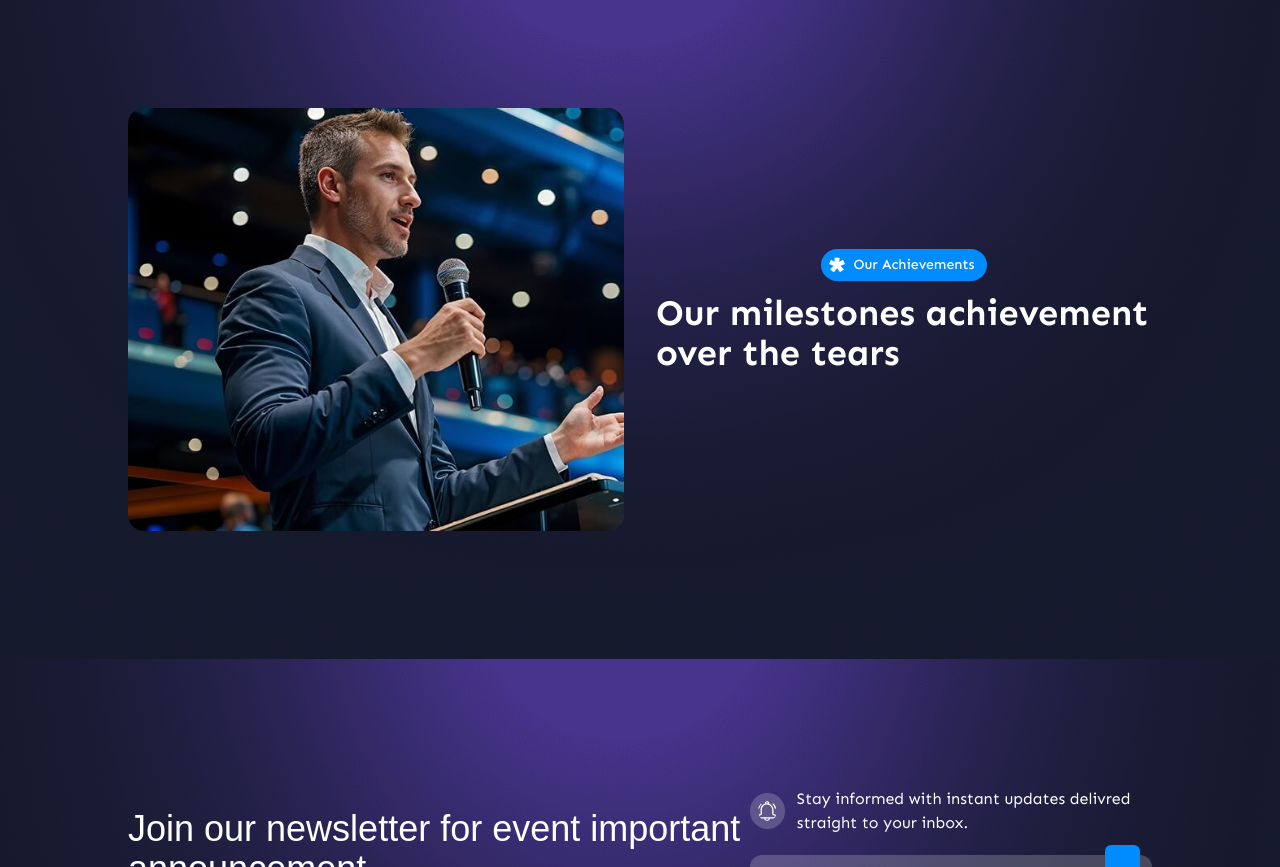
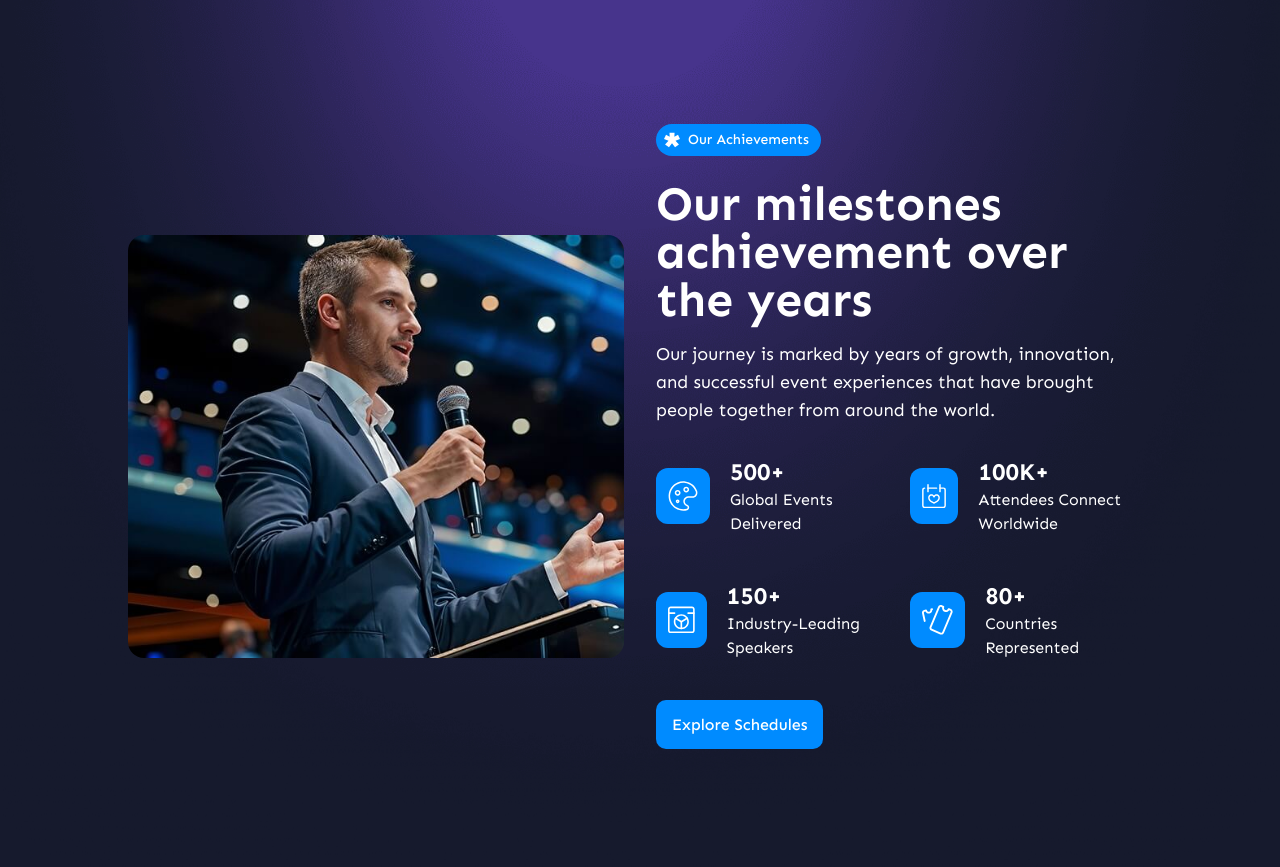
Before and after one commit to Jisap/Vite---Eventify, a React app: page /about in a window 1280 px wide. Shown: the part 3360-4227 px from the top of the page. Built offline with nearby package versions, Linux system fonts and the light colour scheme; some icons are missing; the HTML template or start-up script is replaced by a standard one; a web font is replaced by a local one.

Commit message:
feat: implement custom useCountUp hook and AnimatedNumber component to display achievement statistics on the About page

```diff
--- a/src/Components/Index/About/About.jsx
+++ b/src/Components/Index/About/About.jsx
@@ -1,5 +1,5 @@
 import { Icon } from "@iconify/react"
-import { Link, Links } from "react-router-dom"
+import { Link } from "react-router-dom"
 import { useState } from "react"
 import Circletext from "../../Circletext/Circletext"
 import Mainbtn from "../../Buttons/Mainbtn"
--- /dev/null
+++ b/src/Components/hooks/useCountup.js
@@ -0,0 +1,23 @@
+import { useEffect, useRef, useState } from "react";
+
+export const useCountUp = (end, duration = 2) => {
+  const [count, setCount] = useState(0);
+  const ref = useRef(null);
+
+  useEffect(() => {
+    const startTime = performance.now();
+    const step = (currentTime) => {
+      const elapsed = (currentTime - startTime) / (duration * 1000);
+      if (elapsed < 1) {
+        setCount(Math.floor(elapsed * end));
+        ref.current = requestAnimationFrame(step);
+      } else {
+        setCount(end);
+      }
+    };
+    ref.current = requestAnimationFrame(step);
+    return () => cancelAnimationFrame(ref.current);
+  }, [end, duration]);
+
+  return count;
+};
--- /dev/null
+++ b/src/Components/utils/AnimatedNumbers.jsx
@@ -0,0 +1,7 @@
+import { useCountUp } from "../hooks/useCountup";
+
+
+export const AnimatedNumber = ({ end, duration }) => {
+  const count = useCountUp(end, duration);
+  return <>{count}</>;
+};
--- a/src/Pages/About/About.jsx
+++ b/src/Pages/About/About.jsx
@@ -2,17 +2,18 @@ import { Link } from "react-router-dom"
 
 import AboutComponent from "../../Components/Index/About/About"
 import Mainbtn from "../../Components/Buttons/Mainbtn"
-import CountUp from "react-countup"
+import { CountUp } from "react-countup"
 import PageHeader from "../../Components/PageHeader/PageHeader"
 import Benefits from "../../Components/Index/Benefits/Benefits"
+import { AnimatedNumber } from "../../Components/utils/AnimatedNumbers"
 
 
 const approachbg = "/Images/bg-image.png"
 const sectionbanner = "/Images/section-banner.jpg"
 const MarqueeIcon = "/Images/Index/About/icon-marquee.svg"
 
-const achievementIcon1 = "/Images/AboutPage/achievement-icon1.svg"
-const achievementIcon2 = "/Images/AboutPage/achievement-icon2.svg"
+const achievementIcon1 = "/Images/AboutPage/achievements-icon-01.svg"
+const achievementIcon2 = "/Images/AboutPage/achievements-icon-02.svg"
 
 const achievementsImg = "/Images/AboutPage/our-achievements-image.jpg"
 const OurApproachImg01 = "/Images/AboutPage/our-approach-image-1.jpg"
@@ -30,7 +31,7 @@ const achivevementData = [
     icon: achievementIcon1,
     number: 500,
     suffix: "+",
-    label: "Gloval Events Delivered"
+    label: "Global Events Delivered"
   },
   {
     icon: achievementIcon2,
@@ -98,7 +99,7 @@ const About = () => {
             Our Approach
           </span>
 
-          <h2 className="text-2xl sm:text-4xl ms:text-5xl font-bold mb-4 text-white">
+          <h2 className="text-2xl sm:text-4xl md:text-5xl font-bold mb-4 text-white">
             Our Approach Our unique approach to successful event managenment
           </h2>
         </div>
@@ -153,14 +154,48 @@ const About = () => {
           </div>
 
           <div className="w-full lg:w-1/2 z-2">
-            <span className="flex items-center bg-prim w-fit mx-auto rounded-full text-white pe-3 text-sm md:text-md font-medium mb-3">
+            <span className="flex items-center bg-prim w-fit rounded-full text-white pe-3 text-sm md:text-md font-medium mb-6">
               <img src={MarqueeIcon} alt="marquee-icon" className="p-2 w-7 h-7 md:w-8 md:h-8" />
               Our Achievements
             </span>
 
-            <h2 className="text-2xl sm:text-4xl ms:text-5xl font-bold mb-4 text-white">
-              Our milestones achievement over the tears
+            <h2 className="text-2xl sm:text-4xl md:text-5xl font-bold mb-4 text-white">
+              Our milestones achievement over the years
             </h2>
+
+            <p className="text-white mb-4 text-lg">
+              Our journey is marked by years of growth, innovation, and successful event experiences that have
+              brought people together from around the world.
+            </p>
+
+            <div className="grid grid-cols-1 pb-5 md:grid-cols-2 lg:grid-cols-2 gap-3">
+              {achivevementData.map((item, index) => (
+                <div key={index} className="flex text-start sm:items-center flex-col sm:flex-row gap-5 py-4">
+                  <div className="bg-prim w-14 h-14 rounded-xl flex justify-center p-3 group hover:bg-white cursor-pointer transition-all duration-300">
+                    <img
+                      src={item.icon}
+                      alt="achievement-icon"
+                      className="transition-all duration-300 brightness-100 group-hover:brightness-0"
+                    />
+                  </div>
+
+                  <div>
+                    <h4 className="text-2xl text-white font-bold">
+                      <AnimatedNumber end={item.number} duration={3} />
+                      {item.suffix}
+                    </h4>
+
+                    <span className="text-white">
+                      {item.label}
+                    </span>
+                  </div>
+                </div>
+              ))}
+
+              <Link to="/schedules" className="mt-3">
+                <Mainbtn text="Explore Schedules" />
+              </Link>
+            </div>
           </div>
         </div>
       </div>
```
